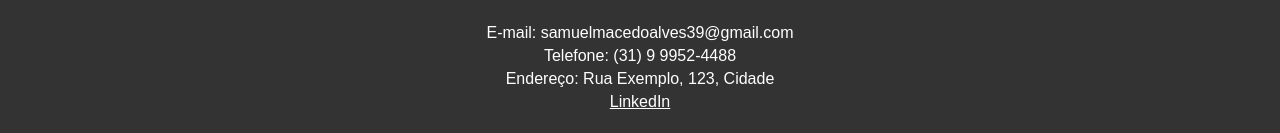
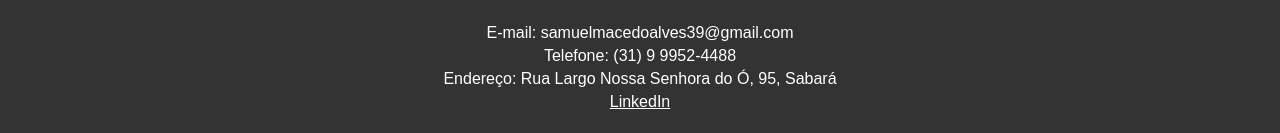
Before and after one commit to Saimonsaisai/portif-lioSamuelMacedo, a plain HTML site: page index.html in a window 1280 px wide. Shown: the part 4072-4205 px from the top of the page. Drawn offline with Linux system fonts and the light colour scheme.

Commit message:
Update index.html

```diff
--- a/index.html
+++ b/index.html
@@ -77,7 +77,7 @@
     <footer>
         <p>E-mail: samuelmacedoalves39@gmail.com</p>
         <p>Telefone: (31) 9 9952-4488</p>
-        <p>Endereço: Rua Exemplo, 123, Cidade</p>
+        <p>Endereço: Rua Largo Nossa Senhora do Ó, 95, Sabará</p>
         <p><a href="https://linkedin.com" target="_blank" style="color: white;">LinkedIn</a></p>
     </footer>
     <script src="script.js"></script>
```
